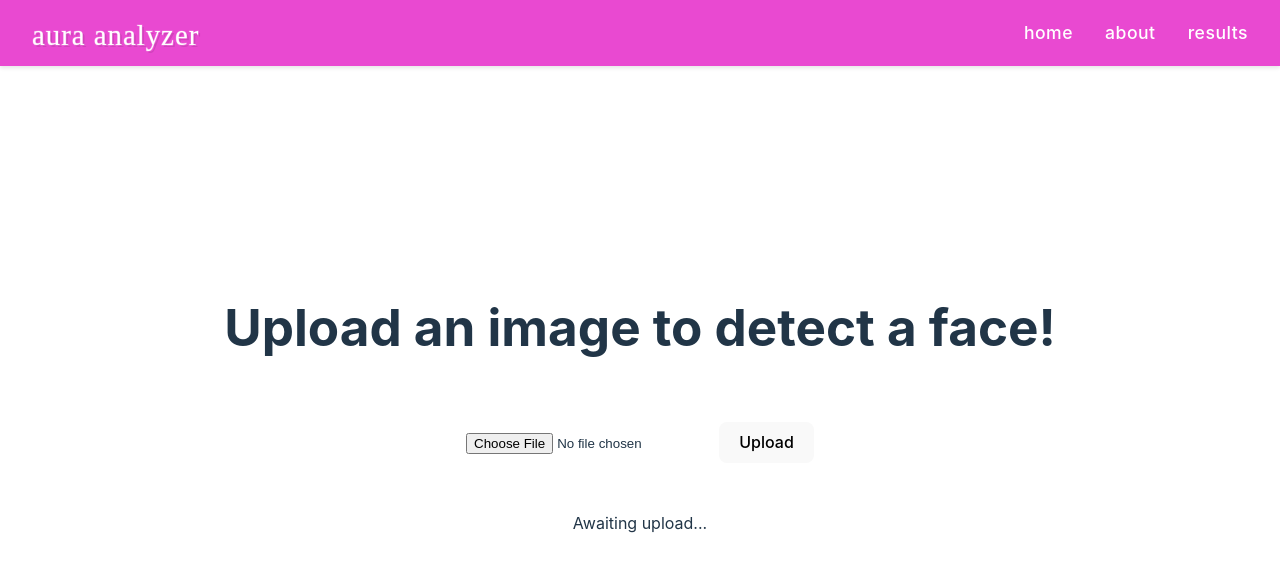
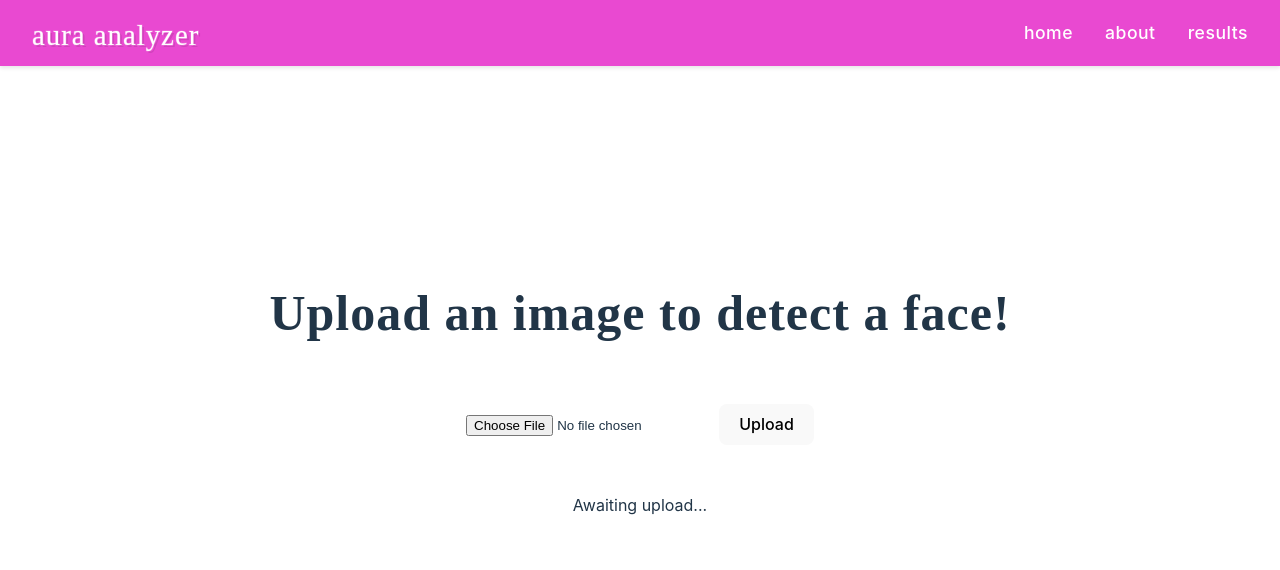
Before and after one commit to callaunchpad/aura-analyzer-web, a React (Vite) app: page / in a window 1280 px wide. Shown: the top 570 px of the page. Built offline with nearby package versions, Linux system fonts and the light colour scheme.

Commit message:
fonts, hover slower :)

```diff
--- a/src/App.css
+++ b/src/App.css
@@ -45,3 +45,11 @@
   padding: 10px;
 
 }
+
+.textsss {
+  font-size: 50px;
+  font-family: 'Modak', cursive;
+  letter-spacing: 1px;
+  line-height: 1;
+  margin-top: 5px;
+}
--- a/src/App.tsx
+++ b/src/App.tsx
@@ -50,7 +50,7 @@ function App() {
       <Routes>
         <Route path="/" element={
           <main style={{ paddingTop: '80px' }}>
-            <h1>Upload an image to detect a face!</h1>
+            <h1 className = "textsss">Upload an image to detect a face!</h1>
             <div className="card">
               <form id="uploadForm">
                 <input type="file" id="fileInput" accept="image/*" onChange={handleChange}/>
--- a/src/components/NavBar.module.css
+++ b/src/components/NavBar.module.css
@@ -29,7 +29,8 @@
 }
 
 .logoLink:hover {
-  opacity: 0.9;
+  color: #000000;
+  transition: color 0.3s ease;
 }
 
 .navLinks {
@@ -46,8 +47,9 @@
   color: white;
   text-decoration: none;
   transition: opacity 0.2s;
+  transition: color 0.3s ease;
 }
 
 .navLink:hover {
-  opacity: 0.9;
+  color: #000000
 }
```
